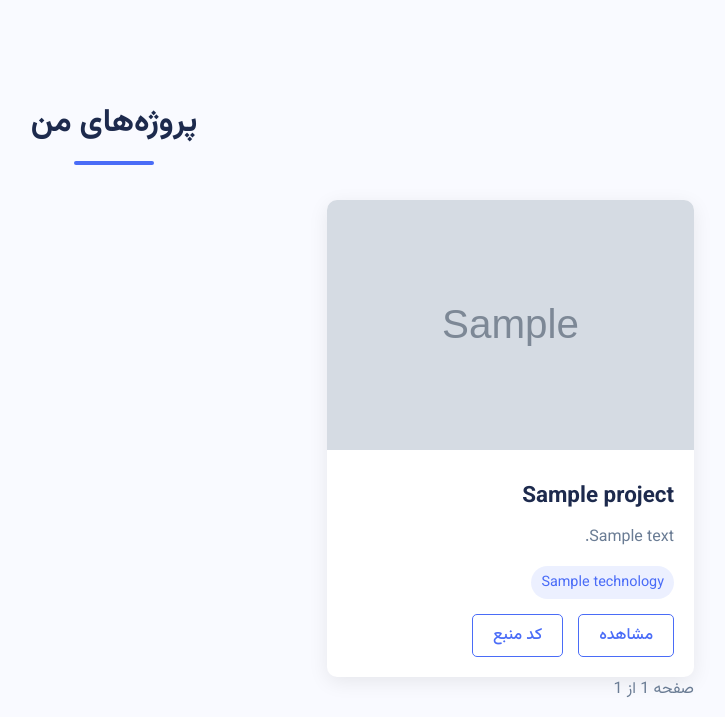
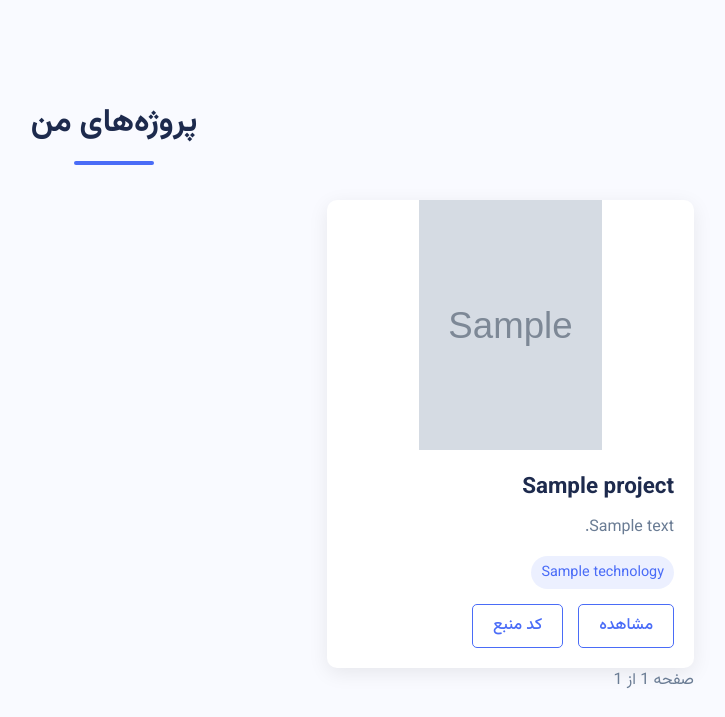
Before and after one commit to Sajjadhosseinrezaei/MySite2, a Django app: page / in a window 1280 px wide. Shown: the part 1101-1818 px from the top of the page, without its empty margins (526-1251 px from the left). Run offline with Django 5.2, Linux system fonts and the light colour scheme; tables that the repository leaves empty hold one stand-in row (values such as "Sample post"); grey boxes marked "Sample" are stand-in pictures; parts of the project's set-up code (start-up, migrations or seed data) failed here and were passed over.

Commit message:
better ui for images projects

```diff
--- a/home/static/home/home.css
+++ b/home/static/home/home.css
@@ -228,11 +228,24 @@ nav a:hover, nav a.active {
   transform: translateY(-10px);
 }
 
+.project-image {
+  width: 100%;
+  height: 250px; /* ارتفاع ثابت کارت */
+  overflow: hidden; /* تصویر داخل کارت برش داده می‌شود */
+  position: relative;
+  display: flex; /* به حالت فلکس درآوردن */
+  justify-content: center; /* وسط‌چین کردن محتوا افقی */
+  align-items: center; /* وسط‌چین کردن محتوا عمودی */
+}
+
 .project-image img {
-  width: 100%;
-  height: 250px;
-  object-fit: cover;
+  width: 50%;
+  height: 100%;
+  object-fit: cover; /* تصویر به طور مناسب درون کارت قرار می‌گیرد */
+  display: block;
+  transition: transform 0.3s ease; /* انیمیشن در صورت تغییر اندازه */
 }
+
 
 .project-content {
   padding: 20px;
```
